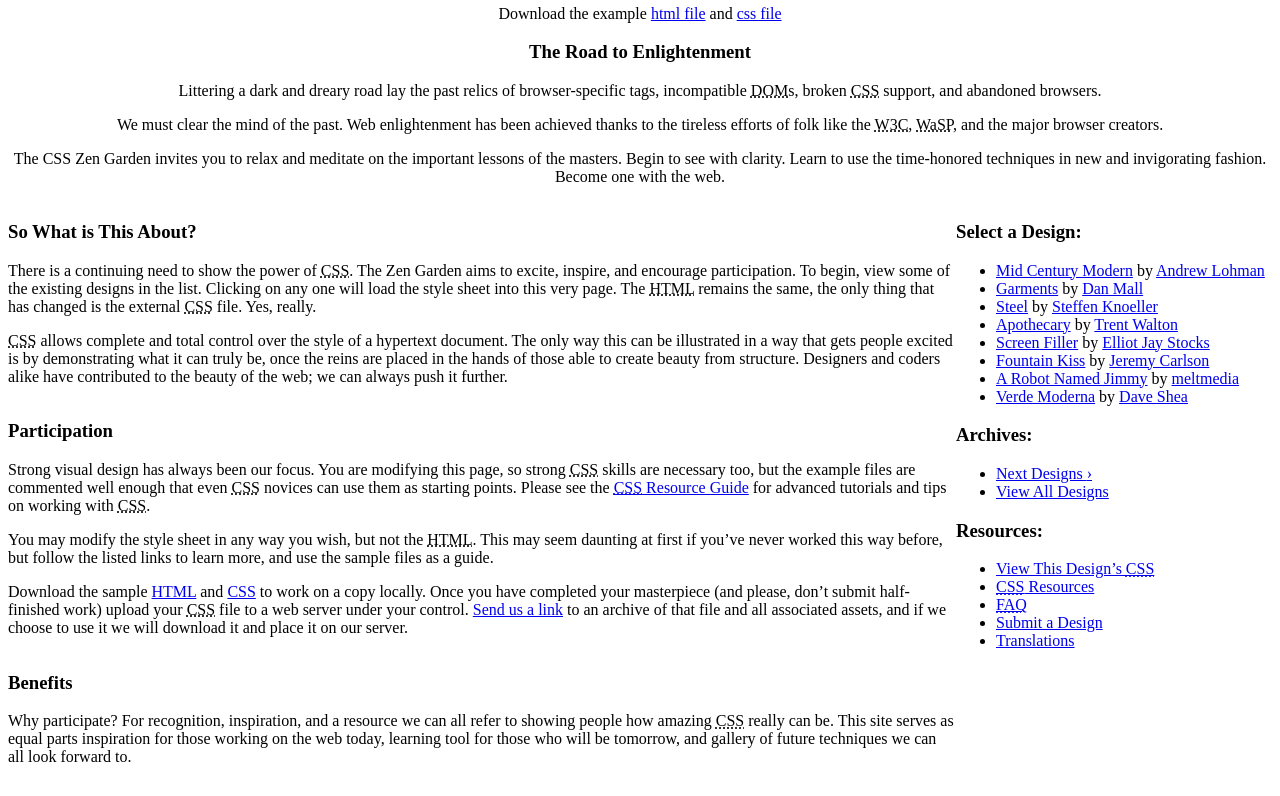
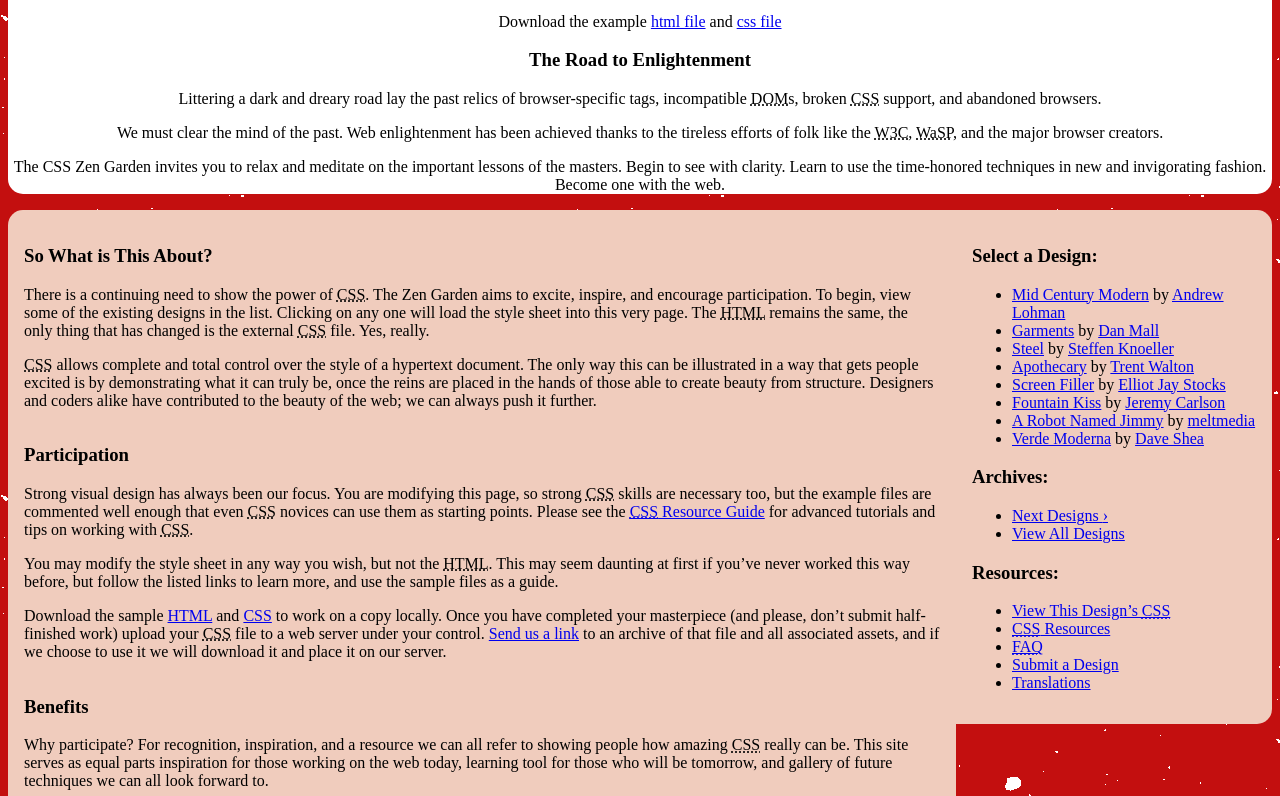
Before and after one commit to jortizcota/CSSFinalProject, a plain HTML site: page index.html in a window 1280 px wide. Shown: the part 143-939 px from the top of the page. Drawn offline with Linux system fonts and the light colour scheme.

Commit message:
added some background styling and border radius' to my page

```diff
--- a/style.css
+++ b/style.css
@@ -1,8 +1,14 @@
+body{
+    display: grid;
+    grid-template-rows: auto;
+}
 .intro{
     display: grid;
     grid-template-columns: 1fr;
     text-align: center;
     display: block;
+    background-color: rgb(255, 255, 255);
+    border-radius: 15px;
 }
 
 .main{
@@ -10,6 +16,10 @@
     grid-template-columns: 1fr;
     float: left;
     width: 75%;
+    padding: 1em;
+    box-sizing: border-box;
+    background-color: rgb(240, 204, 189);
+    border-radius: 15px 0px 15px 15px;
 }
 
 .sidebar{
@@ -17,4 +27,13 @@
     grid-template-columns: 1fr;
     float: left;
     width: 25%;
+    padding: 1em;
+    box-sizing: border-box;
+    border-radius: 0px 15px 15px 0px;
+    background-color: rgb(240, 204, 189);
 }
+
+body{
+    background-image: url("./Images/Snow.gif");
+    background-color: rgb(195, 15, 15);
+}
```
Also changed, not shown: Images/Snow.gif (added).
